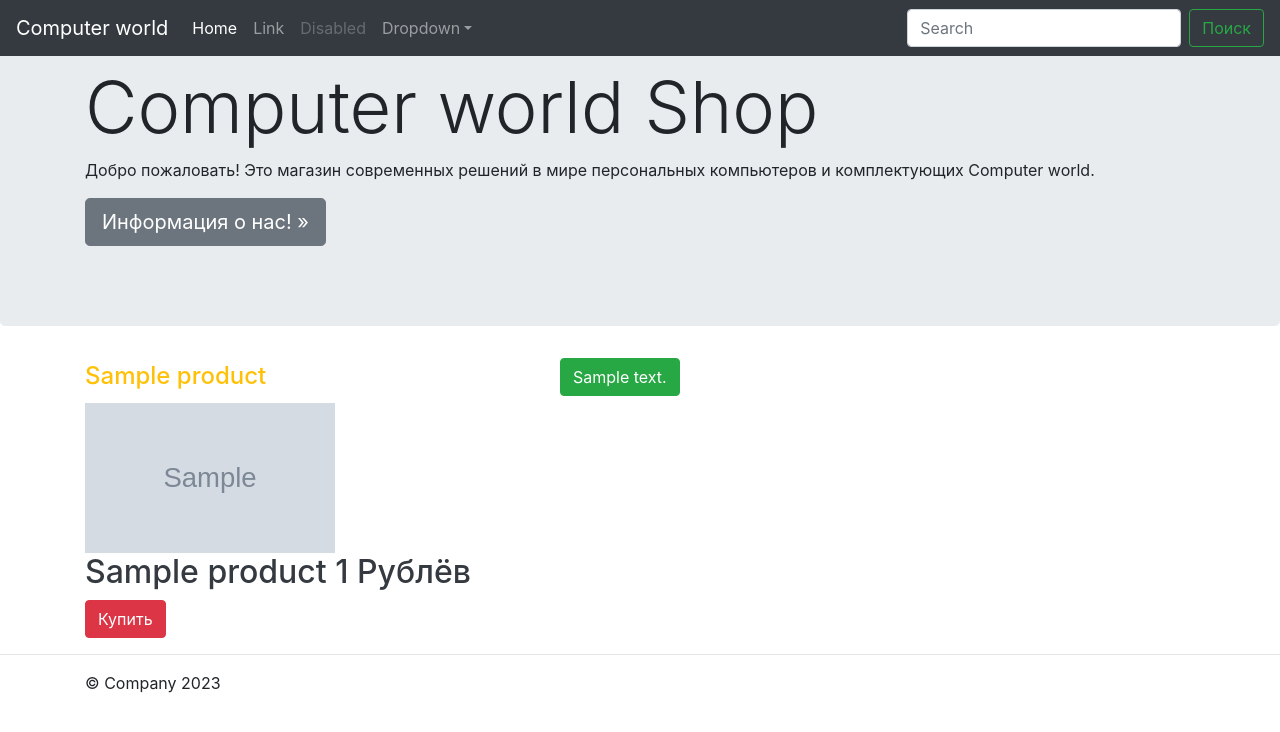
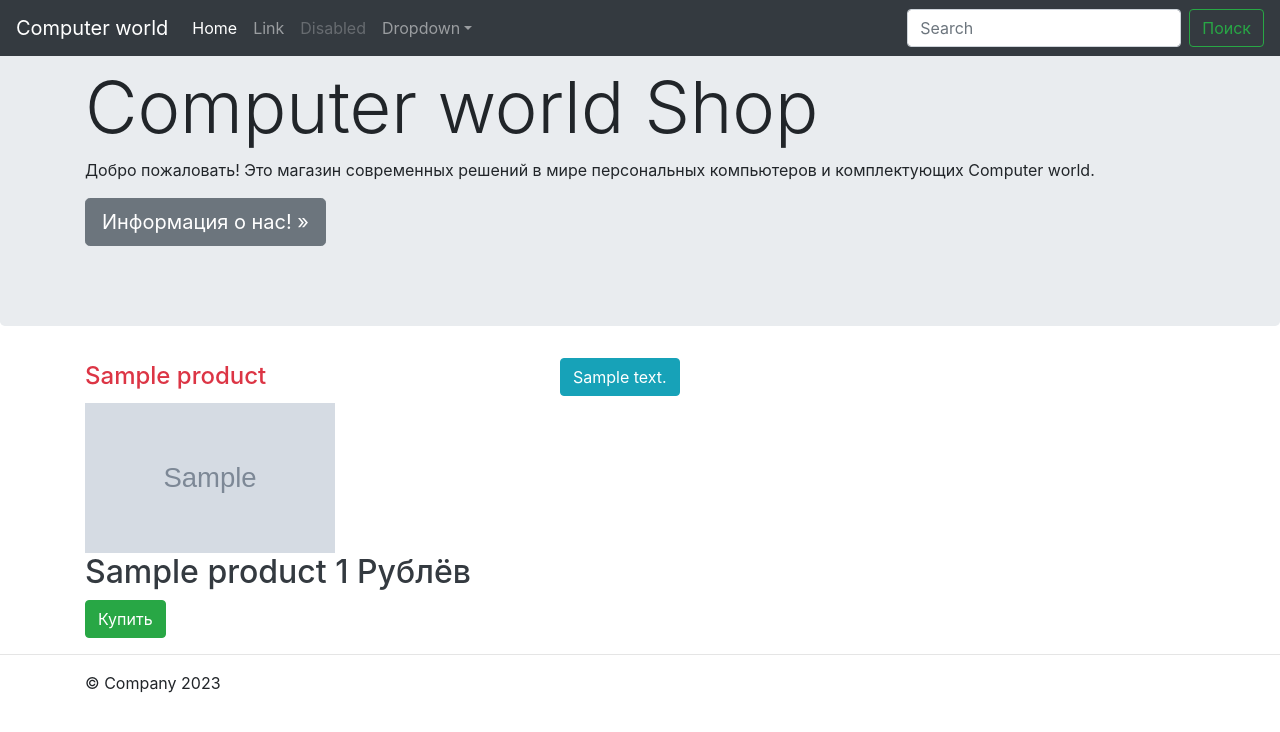
Before and after one commit to playginger/homework19.2, a Django app: page /product/ in a window 1280 px wide. Shown: the top 732 px of the page. Run offline with Django 4.2, Linux system fonts and the light colour scheme; tables that the repository leaves empty hold one stand-in row (values such as "Sample post"); grey boxes marked "Sample" are stand-in pictures; parts of the project's set-up code (start-up, migrations or seed data) failed here and were passed over; some libraries are stand-ins or nearby versions.

Commit message:
Домашка 20.2

```diff
--- a/catalog/templates/catalog/product.html
+++ b/catalog/templates/catalog/product.html
@@ -6,14 +6,14 @@
     <div class="row mt-3">
         {% for object in object_list %}
             <div class="col-md-5 mt-1">
-                <h4 class="card-title text-warning">{{ object.product_name }}
+                <h4 class="card-title text-danger">{{ object.product_name }}
                     </h4>
                 <img src="{{ object.img|mediapath }}" style="width: 250px;height: 150px"/></img>
                 <h2 class="card-text text-dark">{{object.product_prise_name}} {{object.product_prise}} Рублёв</h2>
-                <a href="#" class="btn btn-danger">Купить</a>
+                <a href="#" class="btn btn-success">Купить</a>
             </div>
             <div class="col-md-5">
-             <a class="btn btn-success" href="#" role="button">{{ object.product_description}}</a>
+             <a class="btn btn-info" href="#" role="button">{{ object.product_description}}</a>
             </div>
              {% endfor %}
             </div>
```
